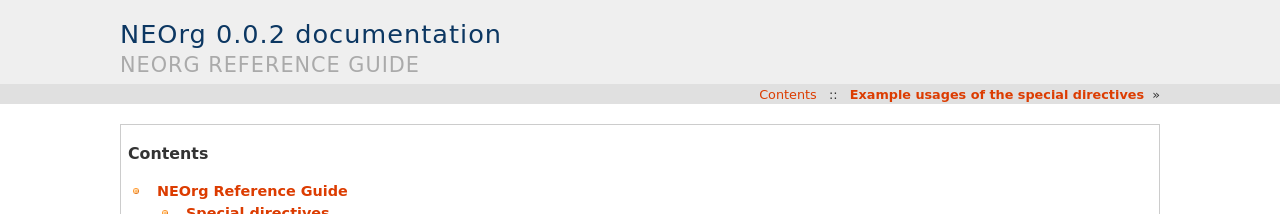
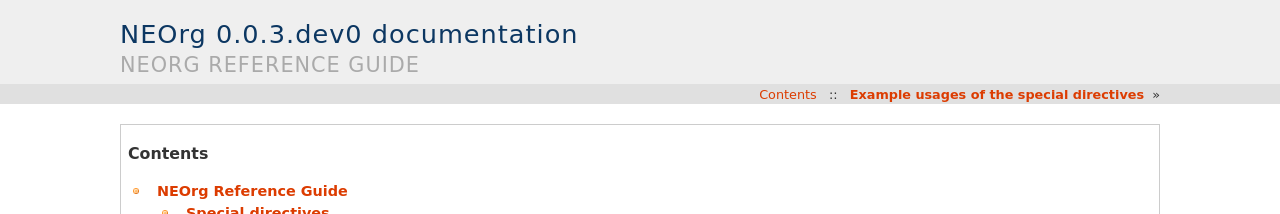
Before and after one commit to tkf/neorg, a Sphinx documentation site: the page built from doc/source/index.rst, in a window 1280 px wide and 900 px high. Shown: the top 214 px of the window. Built offline with Sphinx 7.4.7, drawn with Linux system fonts in a browser that asks for light colours.

Commit message:
changed version to 0.0.3.dev0

```diff
--- a/doc/source/conf.py
+++ b/doc/source/conf.py
@@ -48,9 +48,9 @@ copyright = u'2011, Takafumi Arakaki'
 # built documents.
 #
 # The short X.Y version.
-version = '0.0.2'
+version = '0.0.3'
 # The full version, including alpha/beta/rc tags.
-release = '0.0.2'
+release = '0.0.3.dev0'
 
 # The language for content autogenerated by Sphinx. Refer to documentation
 # for a list of supported languages.
--- a/neorg/__init__.py
+++ b/neorg/__init__.py
@@ -76,7 +76,7 @@ Links
 # [[[end]]]
 
 __author__  = "Takafumi Arakaki"
-__version__ = "0.0.2"
+__version__ = "0.0.3.dev0"
 __license__ = "MIT License"
 
 
```
